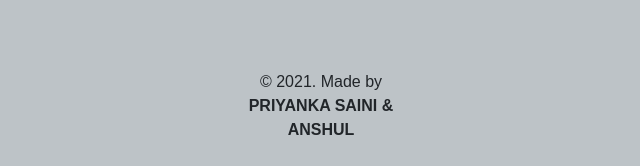
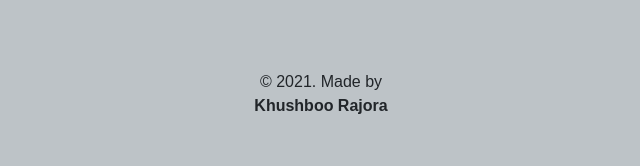
Before and after one commit to 11KhushbooRajora/Banking_System, a PHP site: page /transfermoney.php in a window 1280 px wide. Shown: the part 691-857 px from the top of the page, without its empty margins (319-959 px from the left). After the commit the page ends 805 px from the top, so only its background shows below. Run offline with PHP 8.4, Linux system fonts and the light colour scheme; data comes from the database, SQL or seed files in the repository.

Commit message:
Update transfermoney.php

```diff
--- a/banking_system/transfermoney.php
+++ b/banking_system/transfermoney.php
@@ -68,7 +68,7 @@
             </div>
          </div>
          <footer class="text-center mt-5 py-2">
-            <p>&copy 2021. Made by <br><b>PRIYANKA SAINI  &</b> <br> <b>ANSHUL</b></p>
+            <p>&copy 2021. Made by <br><b>Khushboo Rajora</b></p>
         </footer>
          <script src="https://code.jquery.com/jquery-3.5.1.slim.min.js" integrity="sha384-DfXdz2htPH0lsSSs5nCTpuj/zy4C+OGpamoFVy38MVBnE+IbbVYUew+OrCXaRkfj" crossorigin="anonymous"></script>
 <script src="https://cdn.jsdelivr.net/npm/bootstrap@4.5.3/dist/js/bootstrap.bundle.min.js" integrity="sha384-ho+j7jyWK8fNQe+A12Hb8AhRq26LrZ/JpcUGGOn+Y7RsweNrtN/tE3MoK7ZeZDyx" crossorigin="anonymous"></script>
```
